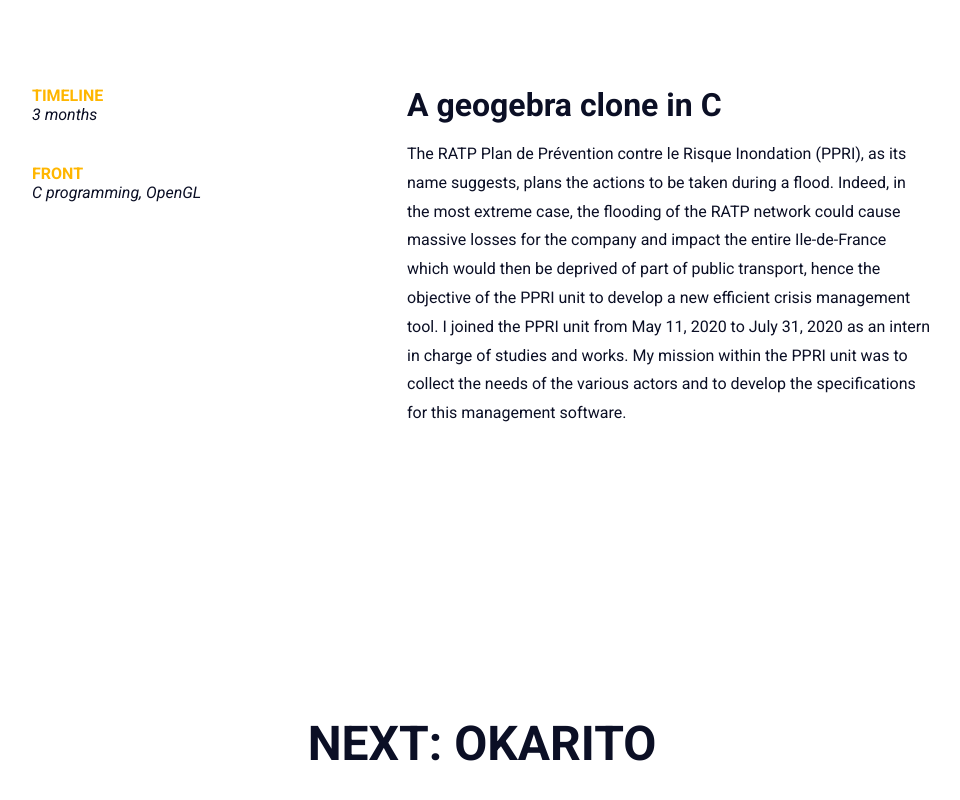
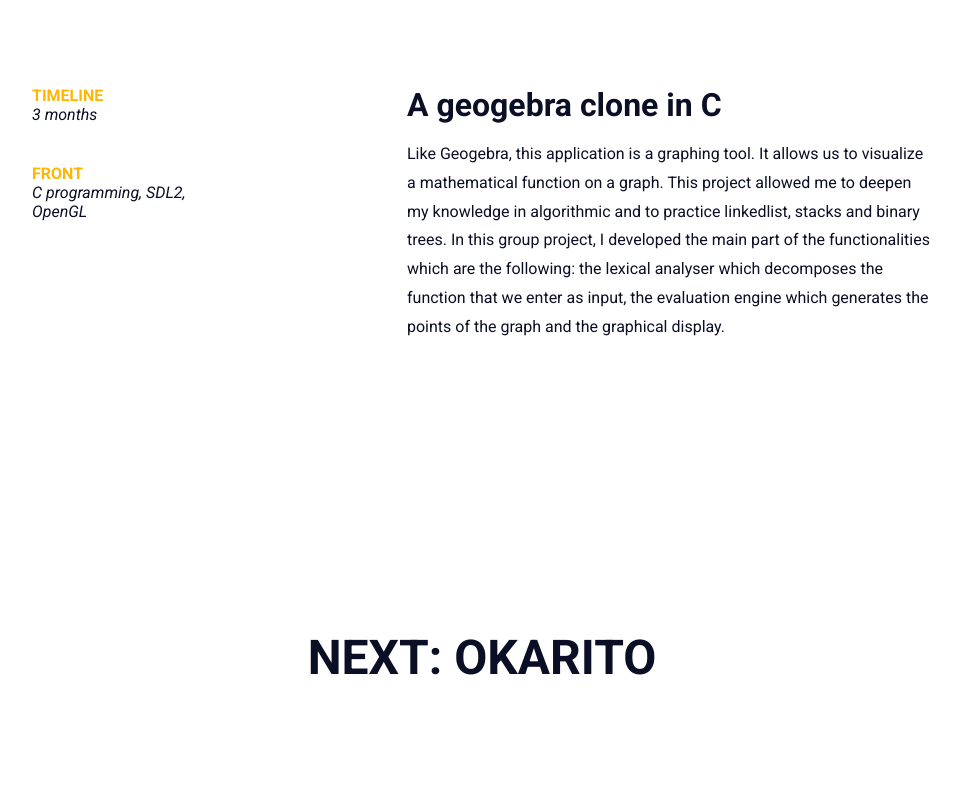
Before and after one commit to alexandrelam/portfolio, a Nuxt app: page /experiences/grapher in a window 1280 px wide. Shown: the part 1391-2191 px from the top of the page, without its empty margins (158-1118 px from the left). Built offline with nearby package versions, Linux system fonts and the light colour scheme.

Commit message:
feat(content): added grapher

```diff
--- a/pages/experiences/grapher.vue
+++ b/pages/experiences/grapher.vue
@@ -5,10 +5,10 @@
     image="grapher_cover.png"
     date="april - june 2020"
     descriptionTitle="A geogebra clone in C"
-    descriptionParagraph="The RATP Plan de Prévention contre le Risque Inondation (PPRI), as its name suggests, plans the actions to be taken during a flood. Indeed, in the most extreme case, the flooding of the RATP network could cause massive losses for the company and impact the entire Ile-de-France which would then be deprived of part of public transport, hence the objective of the PPRI unit to develop a new efficient crisis management tool. I joined the PPRI unit from May 11, 2020 to July 31, 2020 as an intern in charge of studies and works. My mission within the PPRI unit was to collect the needs of the various actors and to develop the specifications for this management software."
+    descriptionParagraph="Like Geogebra, this application is a graphing tool. It allows us to visualize a mathematical function on a graph. This project allowed me to deepen my knowledge in algorithmic and to practice linkedlist, stacks and binary trees. In this group project, I developed the main part of the functionalities which are the following: the lexical analyser which decomposes the function that we enter as input, the evaluation engine which generates the points of the graph and the graphical display."
     :info={
       timeline:"3 months",
-      front:"C programming, OpenGL",
+      front:"C programming, SDL2, OpenGL",
     }
   )
 </template>
```
